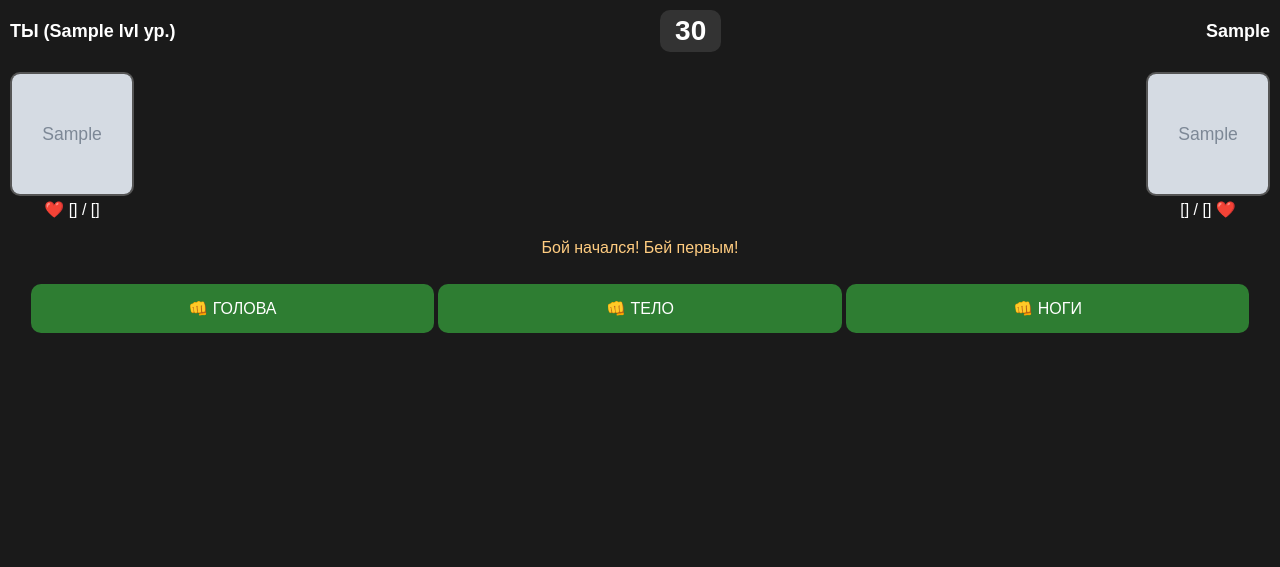
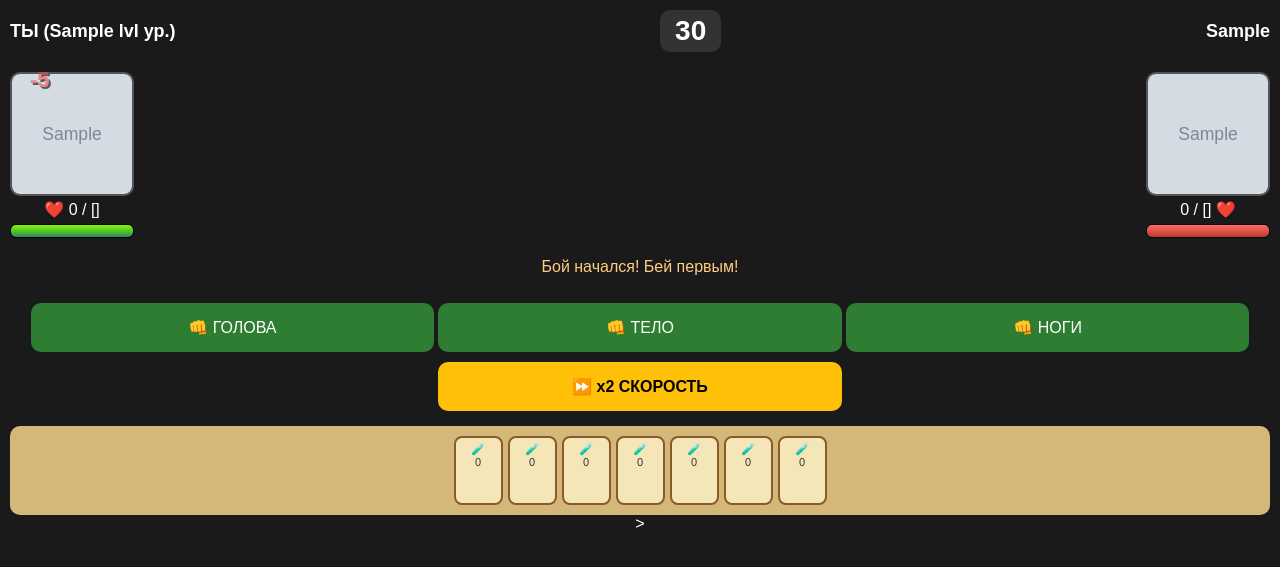
Before and after one commit to dmitrii180697-sudo/battle-ry, a Flask app: template templates/battle.html in a window 1280 px wide. Shown: the top 567 px of the page. Run offline with Flask 3, Linux system fonts and the light colour scheme; the template is opened without the code that fills it: most values are stand-ins (such as "Sample title", 1, 10 or a date in 2020); grey boxes marked "Sample" are stand-in pictures; some libraries are stand-ins or nearby versions.

Commit message:
бой как на 2 видео через templates

```diff
--- a/templates/battle.html
+++ b/templates/battle.html
@@ -8,10 +8,24 @@
   body{background:#1a1a1a;color:#fff;font-family:Arial;text-align:center;margin:0;padding:10px}
   .battle-names{display:flex;justify-content:space-between;align-items:center;font-size:18px;font-weight:bold}
   #battle-timer{font-size:28px;background:#333;padding:5px 15px;border-radius:10px}
-  .location_battle{display:flex;justify-content:space-between;margin:20px 0}
+  .location_battle{display:flex;justify-content:space-between;margin:20px 0;position:relative}
+  .fighter{position:relative;transition:all 0.3s}
   .fighter img{width:120px;height:120px;object-fit:cover;border-radius:10px;border:2px solid #555}
+  .fighter.hit{animation:shake 0.3s}
+  .fighter.attack-me{animation:attackR 0.4s}
+  .fighter.attack-en{animation:attackL 0.4s}
+  @keyframes shake{0%,100%{transform:translateX(0)}25%{transform:translateX(-8px)}75%{transform:translateX(8px)}}
+  @keyframes attackR{50%{transform:translateX(50px)}}
+  @keyframes attackL{50%{transform:translateX(-50px)}}
+  .dmg{position:absolute;font-weight:900;font-size:22px;text-shadow:2px 2px 0 #000;animation:floatUp 1s forwards;pointer-events:none;z-index:10}
+  @keyframes floatUp{to{transform:translateY(-60px);opacity:0}}
+  .hp-bar{height:12px;background:#333;border:1px solid #000;border-radius:6px;overflow:hidden;margin-top:5px}
+  .hp-fill{height:100%;background:linear-gradient(#7CFC00,#2E8B57);transition:width 0.3s}
   .hit-btn{width:32%;padding:15px 0;font-size:16px;margin:5px 0;background:#2e7d32;color:#fff;border:none;border-radius:10px}
+  .btn-x2{width:32%;padding:15px 0;font-size:16px;margin:5px 0;background:#FFC107;color:#000;border:none;border-radius:10px;font-weight:bold}
   #battle-log{min-height:40px;margin-top:15px;color:#ffcc80}
+  .potions{display:flex;gap:5px;justify-content:center;background:#d4b87a;padding:10px;border-radius:10px;margin-top:10px}
+  .potion{width:45px;height:60px;background:#f5e6b8;border:2px solid #8B5A2B;border-radius:8px;text-align:center;color:#333;font-size:11px;padding-top:5px}
 </style>
 </head>
 <body>
@@ -20,22 +34,101 @@
   <span id="battle-timer">30</span>
   <span>{{ enemy_type }}</span>
 </div>
-<div class="location_battle">
-  <div class="fighter">
+
+<div class="location_battle" id="arena">
+  <div class="fighter" id="me">
     <img src="/static/{{ player_img }}">
     <div>❤️ <span id="HeroLifeL">{{ my_hp }}</span> / {{ my_max_hp }}</div>
+    <div class="hp-bar"><div class="hp-fill" id="myBar" style="width:100%"></div></div>
   </div>
-  <div class="fighter">
+  <div class="fighter" id="enemy">
     <img src="/static/{{ enemy_img }}">
     <div><span id="HeroLifeR">{{ enemy_hp }}</span> / {{ enemy_max }} ❤️</div>
+    <div class="hp-bar"><div class="hp-fill" id="enBar" style="width:100%;background:linear-gradient(#ff6b6b,#c0392b)"></div></div>
   </div>
 </div>
+
 <div id="battle-log">Бой начался! Бей первым!</div>
+
 <div>
   <button class="hit-btn" onclick="doHit('head')">👊 ГОЛОВА</button>
   <button class="hit-btn" onclick="doHit('body')">👊 ТЕЛО</button>
   <button class="hit-btn" onclick="doHit('legs')">👊 НОГИ</button>
 </div>
+
+<div>
+  <button class="btn-x2" onclick="toggleSpeed()">⏩ x2 СКОРОСТЬ</button>
+</div>
+
+<div class="potions">
+  <div class="potion">🧪<br>0</div><div class="potion">🧪<br>0</div>
+  <div class="potion">🧪<br>0</div><div class="potion">🧪<br>0</div>
+  <div class="potion">🧪<br>0</div><div class="potion">🧪<br>0</div>
+  <div class="potion">🧪<br>0</div>
+</div>
+
 <script src="/static/game.js"></script>
+<script>
+// === ДОБАВКА КАК НА 2-М ВИДЕО ===
+let myHp = {{ my_hp }};
+let myMax = {{ my_max_hp }};
+let enHp = {{ enemy_hp }};
+let enMax = {{ enemy_max }};
+let speed = 1, interval = 1500;
+
+function showDmg(x, y, text, color){
+  let d = document.createElement('div');
+  d.className='dmg'; d.innerText=text; d.style.color=color;
+  d.style.left=x+'px'; d.style.top=y+'px';
+  document.getElementById('arena').appendChild(d);
+  setTimeout(()=>d.remove(), 1000);
+}
+
+function updateBars(){
+  document.getElementById('HeroLifeL').innerText = myHp;
+  document.getElementById('HeroLifeR').innerText = enHp;
+  document.getElementById('myBar').style.width = (myHp/myMax*100)+'%';
+  document.getElementById('enBar').style.width = (enHp/enMax*100)+'%';
+}
+
+// Перехватываем старый doHit, добавляем анимацию
+let oldDoHit = window.doHit;
+window.doHit = function(part){
+  let meEl = document.getElementById('me');
+  let enEl = document.getElementById('enemy');
+  meEl.classList.add('attack-me'); enEl.classList.add('hit');
+  setTimeout(()=>{
+    let dmg = Math.floor(Math.random()*8)+2;
+    enHp = Math.max(0, enHp - dmg);
+    showDmg(220, 20, '-'+dmg, '#ff4444');
+    meEl.classList.remove('attack-me'); enEl.classList.remove('hit');
+    updateBars();
+  }, 300);
+  setTimeout(()=>{
+    enEl.classList.add('attack-en'); meEl.classList.add('hit');
+    setTimeout(()=>{
+      let dmg2 = Math.floor(Math.random()*6)+1;
+      myHp = Math.max(0, myHp - dmg2);
+      showDmg(20, 20, '-'+dmg2, '#ff4444');
+      enEl.classList.remove('attack-en'); meEl.classList.remove('hit');
+      updateBars();
+    }, 300);
+  }, 600);
+  if(oldDoHit) oldDoHit(part);
+}
+
+function toggleSpeed(){
+  speed = speed==1?2:1;
+  clearInterval(timer);
+  timer = setInterval(autoRound, interval/speed);
+  document.getElementById('battle-log').innerText = 'Скорость: x'+speed;
+}
+
+function autoRound(){
+  // Автобой как на 2-м видео - сам бьёт
+  window.doHit('body');
+}
+let timer = setInterval(autoRound, interval);
+</script>
 </body>
-</html>
+</html>>
```
